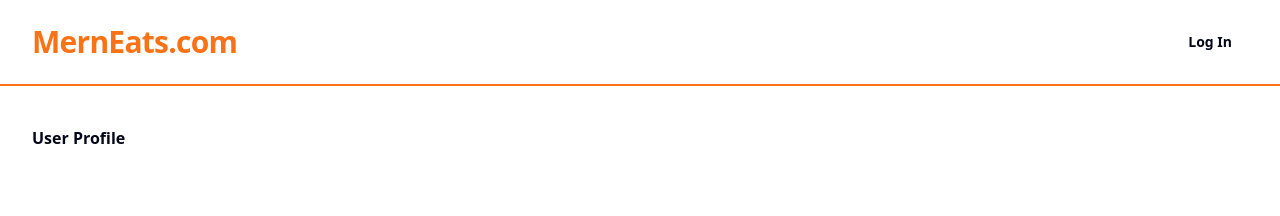
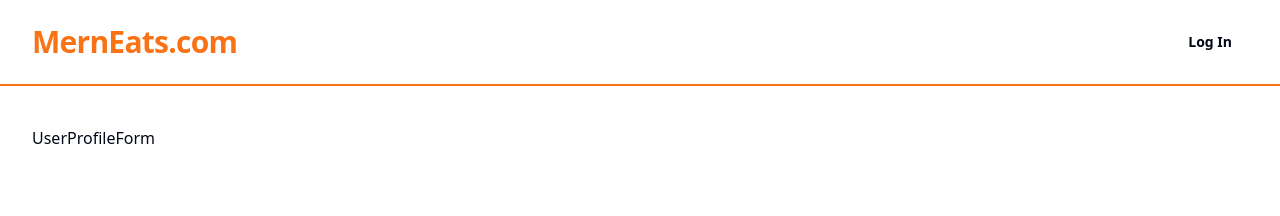
Before and after one commit to Madhushani-29/Food-Ordering-WebApp-Frontend, a React (Vite) app: page /user-profile in a window 1280 px wide. Shown: the top 216 px of the page. Built offline with nearby package versions, Linux system fonts and the light colour scheme.

Commit message:
user form created

```diff
--- /dev/null
+++ b/src/forms/user-profile-form/UserProfileForm.tsx
@@ -0,0 +1,40 @@
+import { z } from "zod";
+import { useForm } from "react-hook-form";
+import { zodResolver } from "@hookform/resolvers/zod";
+
+//properties that the form have
+const formSchema = z.object({
+    //email optional since it is a read only field
+    email: z.string().optional(),
+    name: z.string().min(1, "Name is required"),
+    addressLine1: z.string().min(1, "Address Line 1 is required"),
+    city: z.string().min(1, "City is required"),
+    country: z.string().min(1, "Country is required"),
+});
+
+//UserFormData becomes a TypeScript type that represents the structure of the data
+//that matches the schema defined by formSchema
+type UserFormData = z.infer<typeof formSchema>;
+
+type Props = {
+    //onSave is a property representing a function with return type void
+    onSave: (userProfileData: UserFormData) => void;
+    isLoading: boolean;
+}
+
+const UserProfileForm = ({ onSave, isLoading }: Props) => {
+    // line initializes a form using the useForm hook
+    //specifies the generic type UserFormData, which likely represents the shape of the form data
+    const form = useForm<UserFormData>({
+        //configures the form's resolver. The resolver is responsible for validating the form data
+        //zodResolver is used, indicating that Zod schema validation will be used.
+        //formSchema is the validation rules for the form.
+        resolver: zodResolver(formSchema)
+    });
+
+    return (
+        <div>UserProfileForm</div>
+    )
+}
+
+export default UserProfileForm
--- a/src/pages/UserProfilePage.tsx
+++ b/src/pages/UserProfilePage.tsx
@@ -1,6 +1,10 @@
+import UserProfileForm from "@/forms/user-profile-form/UserProfileForm"
+
 const UserProfilePage = () => {
   return (
-    <div><b>User Profile</b></div>
+    <>
+      <UserProfileForm />
+    </>
   )
 }
 
```
